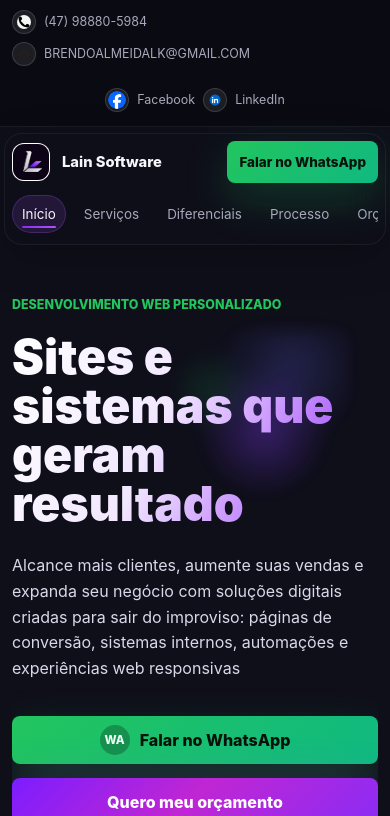
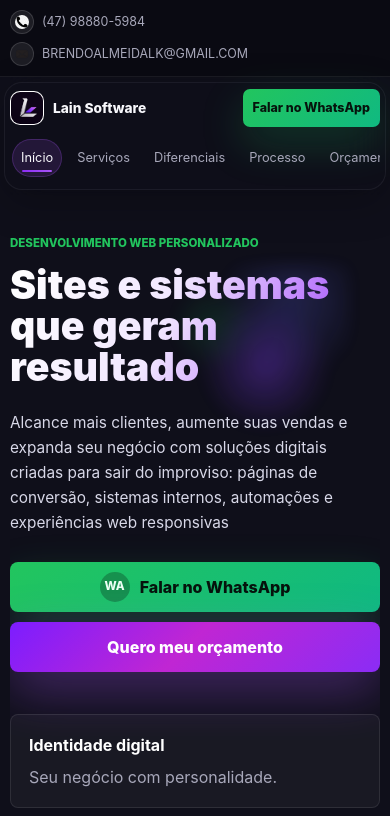
Before and after one commit to BrendoAL/Lain-Software, an Angular app: page / in a window 390 px wide. Shown: the top 816 px of the page. Built offline with nearby package versions, Linux system fonts and the light colour scheme.

Commit message:
feat: adding mobile compatibility

```diff
--- a/angular.json
+++ b/angular.json
@@ -47,8 +47,8 @@
                 },
                 {
                   "type": "anyComponentStyle",
-                  "maximumWarning": "20kB",
-                  "maximumError": "24kB"
+                  "maximumWarning": "22kB",
+                  "maximumError": "26kB"
                 }
               ],
               "outputHashing": "all"
--- a/src/app/app.css
+++ b/src/app/app.css
@@ -18,6 +18,8 @@
   background: var(--bg);
   font-family: Inter, ui-sans-serif, system-ui, -apple-system, BlinkMacSystemFont, "Segoe UI", sans-serif;
   overflow-x: hidden;
+  -webkit-font-smoothing: antialiased;
+  text-rendering: optimizeLegibility;
 }
 
 * {
@@ -27,6 +29,24 @@
 a {
   color: inherit;
   text-decoration: none;
+}
+
+button,
+a,
+input,
+textarea,
+summary {
+  touch-action: manipulation;
+}
+
+#inicio,
+#servicos,
+#diferenciais,
+#processo,
+#orcamento,
+#duvidas,
+#orcamento-tab {
+  scroll-margin-top: 132px;
 }
 
 main {
@@ -70,6 +90,7 @@ main::before {
   flex-wrap: wrap;
   align-items: center;
   gap: 12px;
+  min-width: 0;
 }
 
 .top-contact-bar a,
@@ -80,6 +101,8 @@ address span,
   display: inline-flex;
   align-items: center;
   gap: 8px;
+  min-width: 0;
+  overflow-wrap: anywhere;
 }
 
 .phone-copy {
@@ -128,7 +151,7 @@ address span,
 
 .site-header {
   position: sticky;
-  top: 0;
+  top: env(safe-area-inset-top, 0);
   z-index: 20;
   display: flex;
   align-items: center;
@@ -155,7 +178,7 @@ address span,
   display: inline-flex;
   align-items: center;
   gap: 12px;
-  min-width: max-content;
+  min-width: 0;
 }
 
 .brand-mark {
@@ -177,6 +200,7 @@ address span,
 
 .brand-name {
   font-weight: 800;
+  white-space: nowrap;
 }
 
 .nav-links {
@@ -186,12 +210,21 @@ address span,
   gap: 8px;
   color: var(--muted);
   font-size: 0.94rem;
+  scrollbar-width: none;
+  -webkit-overflow-scrolling: touch;
+  scroll-snap-type: x proximity;
+}
+
+.nav-links::-webkit-scrollbar {
+  display: none;
 }
 
 .nav-links a {
   position: relative;
+  flex: 0 0 auto;
   padding: 9px 10px;
   border-radius: 999px;
+  scroll-snap-align: center;
   transition:
     color 180ms ease,
     background 180ms ease,
@@ -233,6 +266,7 @@ address span,
   padding: 0 18px;
   font-weight: 800;
   border-radius: 8px;
+  text-align: center;
   transition:
     transform 180ms ease,
     box-shadow 180ms ease,
@@ -779,6 +813,13 @@ h1 {
   border: 1px solid rgba(255, 255, 255, 0.12);
   border-radius: 8px;
   font: inherit;
+  font-size: 1rem;
+}
+
+.quote-form input:not([type="checkbox"]),
+.quote-form textarea {
+  appearance: none;
+  -webkit-appearance: none;
 }
 
 .quote-form textarea {
@@ -801,6 +842,7 @@ h1 {
   display: grid;
   grid-template-columns: repeat(3, minmax(0, 1fr));
   gap: 12px;
+  min-width: 0;
   margin: 0;
   padding: 18px;
   border: 1px solid rgba(255, 255, 255, 0.12);
@@ -808,15 +850,17 @@ h1 {
 }
 
 .project-options legend {
+  max-width: 100%;
   padding: 0 8px;
   color: var(--soft);
   font-weight: 800;
+  white-space: normal;
 }
 
 .project-options label,
 .terms-check {
   display: flex;
-  align-items: center;
+  align-items: flex-start;
   gap: 10px;
   min-height: 44px;
   padding: 10px 12px;
@@ -828,8 +872,10 @@ h1 {
 
 .project-options input,
 .terms-check input {
+  flex: 0 0 auto;
   width: 18px;
   min-height: 18px;
+  margin-top: 2px;
   accent-color: var(--purple-2);
 }
 
@@ -1073,8 +1119,19 @@ address a:hover,
 }
 
 @media (max-width: 980px) {
+  #inicio,
+  #servicos,
+  #diferenciais,
+  #processo,
+  #orcamento,
+  #duvidas,
+  #orcamento-tab {
+    scroll-margin-top: 156px;
+  }
+
   .top-contact-inner {
     flex-direction: column;
+    align-items: flex-start;
     padding: 10px 0;
   }
 
@@ -1092,7 +1149,8 @@ address a:hover,
     justify-content: flex-start;
     gap: 16px;
     overflow-x: auto;
-    padding-bottom: 4px;
+    padding: 2px 2px 6px;
+    scroll-padding-inline: 10px;
   }
 
   h1,
@@ -1132,9 +1190,15 @@ address a:hover,
 }
 
 @media (max-width: 680px) {
+  main::before {
+    opacity: 0.14;
+    animation: none;
+  }
+
   .top-contact-inner {
     width: min(100% - 24px, 1180px);
     font-size: 0.78rem;
+    gap: 8px;
   }
 
   .top-contact-links,
@@ -1146,6 +1210,12 @@ address a:hover,
     align-items: flex-start;
   }
 
+  .top-contact-bar a,
+  .phone-copy {
+    max-width: 100%;
+    line-height: 1.35;
+  }
+
   .top-social-links a,
   .social-links a {
     min-height: 32px;
@@ -1155,6 +1225,7 @@ address a:hover,
     width: min(100% - 24px, 1180px);
     gap: 12px;
     padding: 14px 0;
+    align-items: center;
   }
 
   .site-header::before {
@@ -1174,11 +1245,19 @@ address a:hover,
     min-height: 42px;
     padding: 0 12px;
     font-size: 0.84rem;
+    white-space: nowrap;
   }
 
   .nav-links {
     gap: 8px;
     font-size: 0.84rem;
+  }
+
+  .nav-links a {
+    display: inline-flex;
+    align-items: center;
+    min-height: 40px;
+    padding: 8px 10px;
   }
 
   .hero-section,
@@ -1212,6 +1291,7 @@ address a:hover,
 
   .button {
     width: 100%;
+    min-height: 50px;
   }
 
   .hero-proof,
@@ -1235,6 +1315,14 @@ address a:hover,
 
   .section {
     padding: 64px 0;
+  }
+
+  .hero-proof div,
+  .service-card,
+  .timeline article,
+  .why-grid article,
+  .faq-list details {
+    padding: 18px;
   }
 
   .quote-section {
@@ -1268,6 +1356,208 @@ address a:hover,
 
   .faq-list summary {
     min-height: 62px;
+    line-height: 1.35;
+  }
+}
+
+@media (max-width: 430px) {
+  #inicio,
+  #servicos,
+  #diferenciais,
+  #processo,
+  #orcamento,
+  #duvidas,
+  #orcamento-tab {
+    scroll-margin-top: 148px;
+  }
+
+  .top-contact-inner {
+    width: min(100% - 20px, 1180px);
+  }
+
+  .top-social-links {
+    display: none;
+  }
+
+  .site-header,
+  .hero-section,
+  .section,
+  .site-footer,
+  .budget-page {
+    width: min(100% - 20px, 1180px);
+  }
+
+  .site-header {
+    gap: 10px;
+    padding: 12px 0;
+  }
+
+  .site-header::before {
+    inset: 5px -6px;
+  }
+
+  .brand {
+    gap: 9px;
+  }
+
+  .brand-mark {
+    width: 34px;
+    height: 34px;
+    border-radius: 10px;
+  }
+
+  .brand-name {
+    font-size: 0.86rem;
+  }
+
+  .header-cta {
+    min-height: 38px;
+    padding: 0 10px;
+    font-size: 0.78rem;
+    border-radius: 7px;
+  }
+
+  .nav-links {
+    gap: 6px;
+    font-size: 0.8rem;
+  }
+
+  .nav-links a {
+    min-height: 38px;
+    padding: 8px 9px;
+  }
+
+  .hero-section {
+    padding: 34px 0 50px;
+  }
+
+  h1,
+  .budget-copy h1 {
+    font-size: 2.45rem;
+    line-height: 1.04;
+  }
+
+  .section-heading h2,
+  .quote-content h2 {
+    font-size: 2rem;
+  }
+
+  .eyebrow {
+    margin-bottom: 14px;
+    font-size: 0.72rem;
+    line-height: 1.3;
+  }
+
+  .hero-copy,
+  .section-heading > p:last-child,
+  .quote-intro-copy p,
+  .budget-copy > p {
+    font-size: 0.96rem;
+    line-height: 1.62;
+  }
+
+  .hero-actions,
+  .contact-actions,
+  .budget-actions {
+    gap: 10px;
+    margin-top: 26px;
+  }
+
+  .section {
+    padding: 52px 0;
+  }
+
+  .service-card h3,
+  .timeline h3 {
+    font-size: 1.2rem;
+  }
+
+  .quote-section {
+    padding: 34px 14px;
+  }
+
+  .quote-content {
+    margin-bottom: 24px;
+  }
+
+  .quote-form,
+  .quote-form-large,
+  .estimate-panel,
+  .project-options {
+    gap: 14px;
+  }
+
+  .project-options,
+  .estimate-panel {
+    padding: 14px;
+  }
+
+  .terms-check span {
+    line-height: 1.45;
+  }
+
+  .form-submit {
+    width: 100%;
+    min-width: 0;
+  }
+
+  .budget-page {
+    padding: 34px 0 56px;
+  }
+
+  .budget-copy {
+    padding: 24px 16px;
+  }
+
+  .budget-steps {
+    padding: 12px;
+  }
+
+  .budget-steps article {
+    padding: 14px;
+  }
+
+  .site-footer {
+    gap: 22px;
+    padding-bottom: calc(34px + env(safe-area-inset-bottom, 0));
+  }
+}
+
+@media (max-width: 360px) {
+  .brand-name {
+    font-size: 0.8rem;
+  }
+
+  .header-cta {
+    padding: 0 8px;
+    font-size: 0.73rem;
+  }
+
+  .nav-links {
+    font-size: 0.76rem;
+  }
+
+  h1,
+  .budget-copy h1 {
+    font-size: 2.15rem;
+  }
+
+  .section-heading h2,
+  .quote-content h2 {
+    font-size: 1.75rem;
+  }
+
+  .hero-proof div,
+  .service-card,
+  .timeline article,
+  .why-grid article,
+  .faq-list details {
+    padding: 15px;
+  }
+
+  .quote-form,
+  .quote-form-large {
+    padding: 18px 12px;
   }
 }
 
--- a/src/app/app.ts
+++ b/src/app/app.ts
@@ -20,12 +20,14 @@ export class App {
   private copyFeedbackTimeout?: ReturnType<typeof setTimeout>;
 
   @HostListener('window:scroll')
+  @HostListener('window:resize')
   protected syncActiveSection(): void {
     if (this.activeView() !== 'home') {
       return;
     }
 
-    const headerOffset = 170;
+    const header = document.querySelector<HTMLElement>('.site-header');
+    const headerOffset = Math.round((header?.getBoundingClientRect().height ?? 130) + 44);
     let currentSection: SectionId = 'inicio';
 
     for (const sectionId of this.sectionIds) {
@@ -94,6 +96,7 @@ export class App {
   protected showBudgetTab(event: Event): void {
     event.preventDefault();
     this.activeView.set('budget');
+    this.activeSection.set('orcamento');
     this.quoteError.set('');
 
     this.afterViewChange(() => {
--- a/src/index.html
+++ b/src/index.html
@@ -4,7 +4,10 @@
   <meta charset="utf-8">
   <title>Lain Software | Sites, sistemas e landing pages</title>
   <base href="/">
-  <meta name="viewport" content="width=device-width, initial-scale=1">
+  <meta name="viewport" content="width=device-width, initial-scale=1, viewport-fit=cover">
+  <meta name="theme-color" content="#0f0f1a">
+  <meta name="color-scheme" content="dark">
+  <meta name="format-detection" content="telephone=no">
   <meta
     name="description"
     content="Lain Software cria landing pages, sites institucionais e sistemas web sob medida para empresas."
--- a/src/styles.css
+++ b/src/styles.css
@@ -1,3 +1,24 @@
-/* You can add global styles to this file, and also import other style files */
+@import 'tailwindcss';
 
-@import 'tailwindcss';
+html {
+  min-width: 320px;
+  background: #0f0f1a;
+  scroll-behavior: smooth;
+  -webkit-text-size-adjust: 100%;
+  text-size-adjust: 100%;
+}
+
+body {
+  min-width: 320px;
+  min-height: 100vh;
+  margin: 0;
+  background: #0f0f1a;
+  overscroll-behavior-y: none;
+}
+
+button,
+input,
+textarea,
+a {
+  -webkit-tap-highlight-color: transparent;
+}
```
